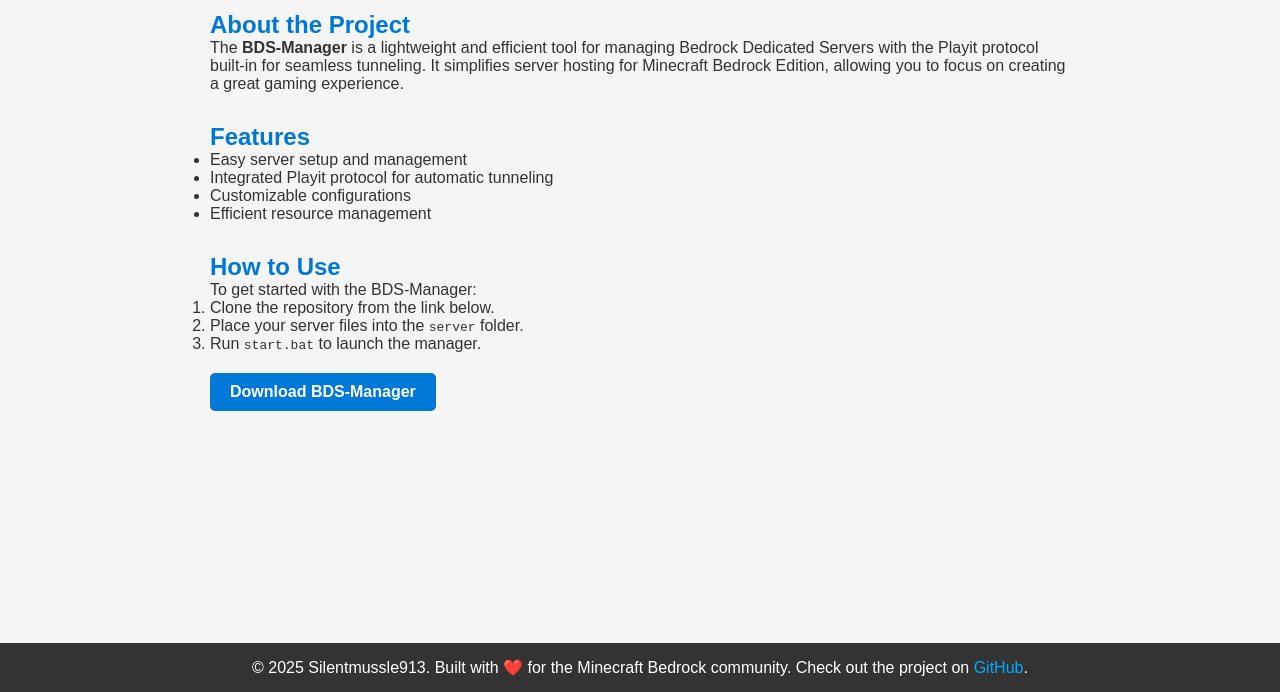
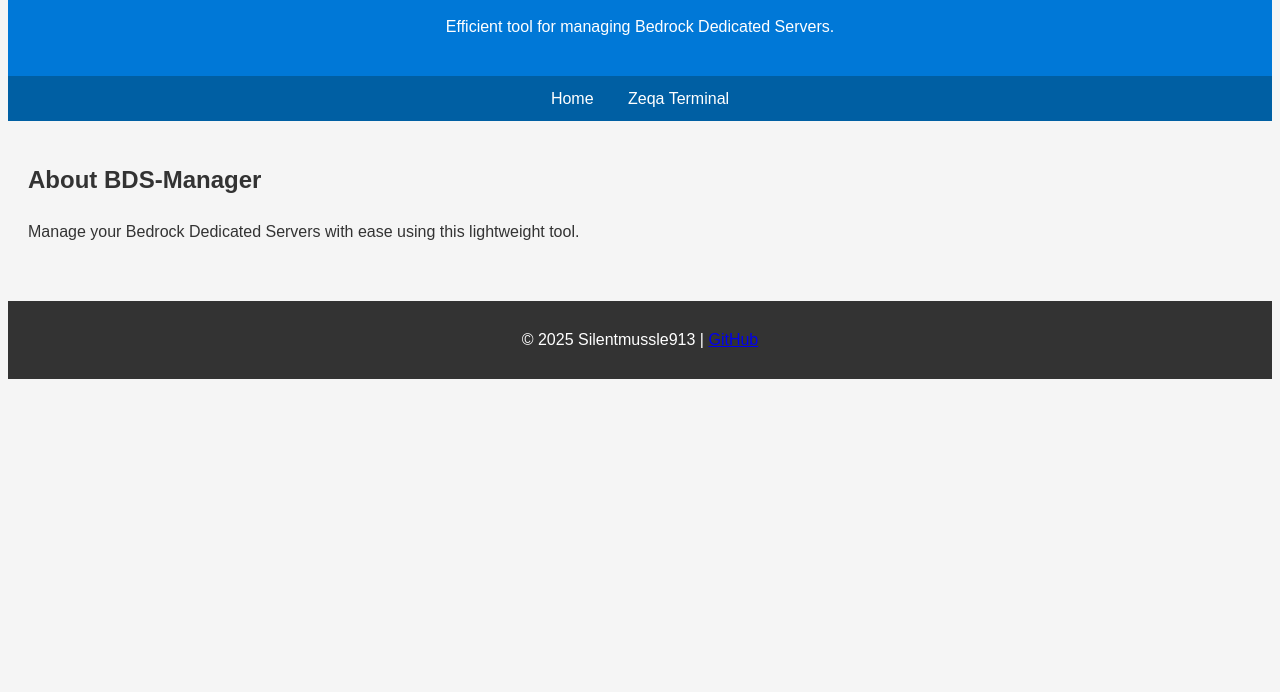
Before and after one commit to Silentmussle913/leviLamina-WebUI, a website: page index.html in a window 1280 px wide. Shown: the part 108-800 px from the top of the page. Drawn offline with Linux system fonts and the light colour scheme.

Commit message:
Update index.html

```diff
--- a/index.html
+++ b/index.html
@@ -3,132 +3,68 @@
 <head>
   <meta charset="UTF-8">
   <meta name="viewport" content="width=device-width, initial-scale=1.0">
-  <title>BDS-Manager with Playit Protocol</title>
+  <title>BDS-Manager</title>
   <style>
-    /* Base reset */
-    * {
-      margin: 0;
-      padding: 0;
-      box-sizing: border-box;
-    }
-
-    /* Body and Layout Setup */
+    /* Styling */
     body {
       font-family: Arial, sans-serif;
-      display: flex;
-      flex-direction: column;
-      min-height: 100vh; /* Ensures body height fills viewport */
       background-color: #f5f5f5;
       color: #333;
+      line-height: 1.6;
     }
 
     header {
       background-color: #0078d7;
       color: white;
+      padding: 20px 10px;
       text-align: center;
-      padding: 20px 10px;
     }
 
-    header h1 {
-      margin: 0;
+    nav {
+      background-color: #005fa3;
+      text-align: center;
+      padding: 10px;
     }
 
-    header p {
-      font-size: 1.2em;
+    nav a {
+      color: white;
+      text-decoration: none;
+      margin: 0 15px;
     }
 
     main {
-      flex: 1; /* Pushes footer to bottom when content is small */
       padding: 20px;
-      max-width: 900px;
-      margin: 0 auto;
-    }
-
-    section {
-      margin-bottom: 30px;
-    }
-
-    section h2 {
-      color: #0078d7;
-    }
-
-    .button {
-      display: inline-block;
-      padding: 10px 20px;
-      margin-top: 20px;
-      background-color: #0078d7;
-      color: white;
-      text-decoration: none;
-      font-weight: bold;
-      border-radius: 5px;
-    }
-
-    .button:hover {
-      background-color: #005fa3;
     }
 
     footer {
       background-color: #333;
       color: white;
       text-align: center;
-      padding: 15px 10px;
-      position: relative; /* This ensures it behaves consistently */
-      bottom: 0;
-      width: 100%;
-    }
-
-    footer a {
-      color: #00aaff;
-      text-decoration: none;
-    }
-
-    footer a:hover {
-      text-decoration: underline;
+      padding: 10px;
+      margin-top: 20px;
     }
   </style>
 </head>
 <body>
   <header>
-    <h1>BDS-Manager with Playit Protocol</h1>
-    <p>The Ultimate Bedrock Dedicated Server Manager</p>
+    <h1>BDS-Manager</h1>
+    <p>Efficient tool for managing Bedrock Dedicated Servers.</p>
   </header>
+
+  <nav>
+    <a href="../index.html">Home</a>
+    <a href="../zeqa-terminal/index.html">Zeqa Terminal</a>
+  </nav>
 
   <main>
     <section>
-      <h2>About the Project</h2>
-      <p>
-        The <strong>BDS-Manager</strong> is a lightweight and efficient tool for managing Bedrock Dedicated Servers with the Playit protocol built-in for seamless tunneling.
-        It simplifies server hosting for Minecraft Bedrock Edition, allowing you to focus on creating a great gaming experience.
-      </p>
-    </section>
-
-    <section>
-      <h2>Features</h2>
-      <ul>
-        <li>Easy server setup and management</li>
-        <li>Integrated Playit protocol for automatic tunneling</li>
-        <li>Customizable configurations</li>
-        <li>Efficient resource management</li>
-      </ul>
-    </section>
-
-    <section>
-      <h2>How to Use</h2>
-      <p>To get started with the BDS-Manager:</p>
-      <ol>
-        <li>Clone the repository from the link below.</li>
-        <li>Place your server files into the <code>server</code> folder.</li>
-        <li>Run <code>start.bat</code> to launch the manager.</li>
-      </ol>
-      <a href="https://github.com/Silentmussle913/BDS-Manager" class="button" target="_blank">Download BDS-Manager</a>
+      <h2>About BDS-Manager</h2>
+      <p>Manage your Bedrock Dedicated Servers with ease using this lightweight tool.</p>
     </section>
   </main>
 
   <footer>
-    <p>
-      &copy; 2025 Silentmussle913. Built with ❤️ for the Minecraft Bedrock community.
-      Check out the project on <a href="https://github.com/Silentmussle913/BDS-Manager" target="_blank">GitHub</a>.
-    </p>
+    <p>© 2025 Silentmussle913 | <a href="https://github.com/Silentmussle913/BDS-Manager">GitHub</a></p>
   </footer>
 </body>
 </html>
```
